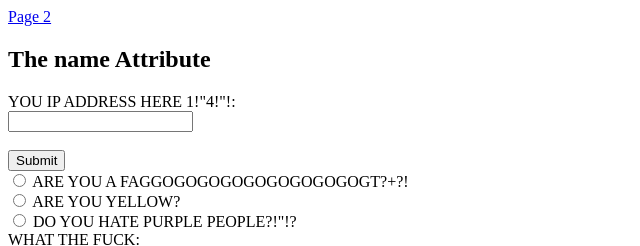
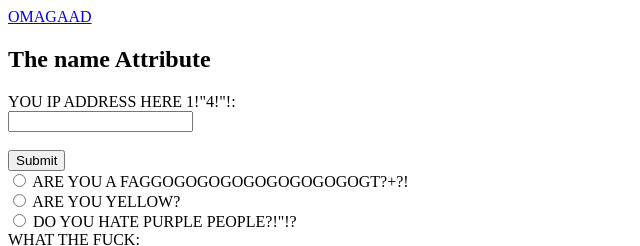
Before and after one commit to PUUPUUPEPE/PUUPUUPEPE.github.io, a plain HTML site: page index.html in a window 1280 px wide. Shown: the top 246 px of the page, 0-640 px from the left. Drawn offline with Linux system fonts and the light colour scheme.

Commit message:
Update index.html

```diff
--- a/index.html
+++ b/index.html
@@ -5,7 +5,7 @@
 
 
 
-    <a href="page1.html">Page 2</a>
+    <a href="test.html">OMAGAAD</a>
 
     <title>Website Name</title>
     <meta content="Embed fail nigga as 0v-aadf+ v+vcvac+vå" property="og:title" />
```
